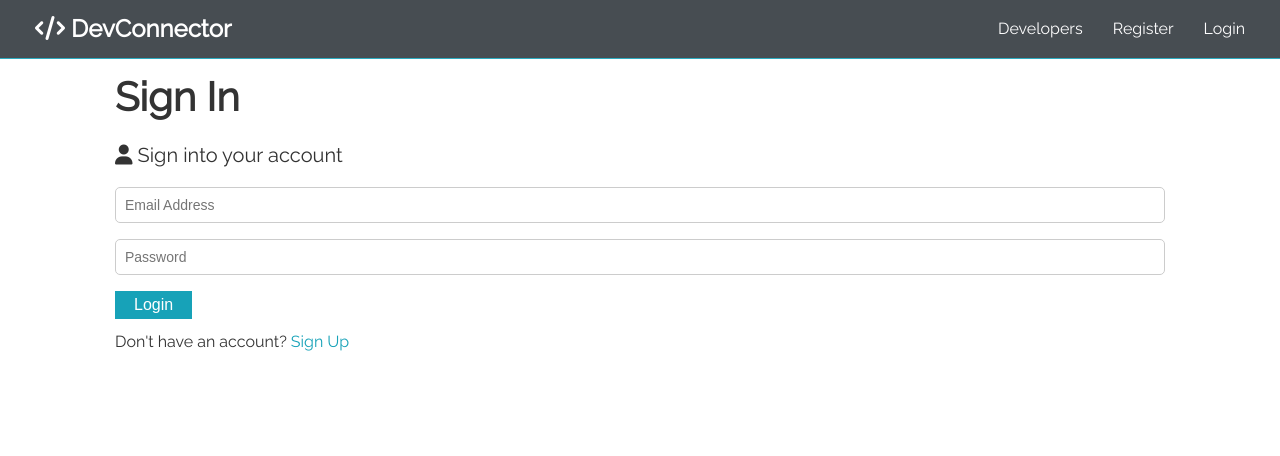
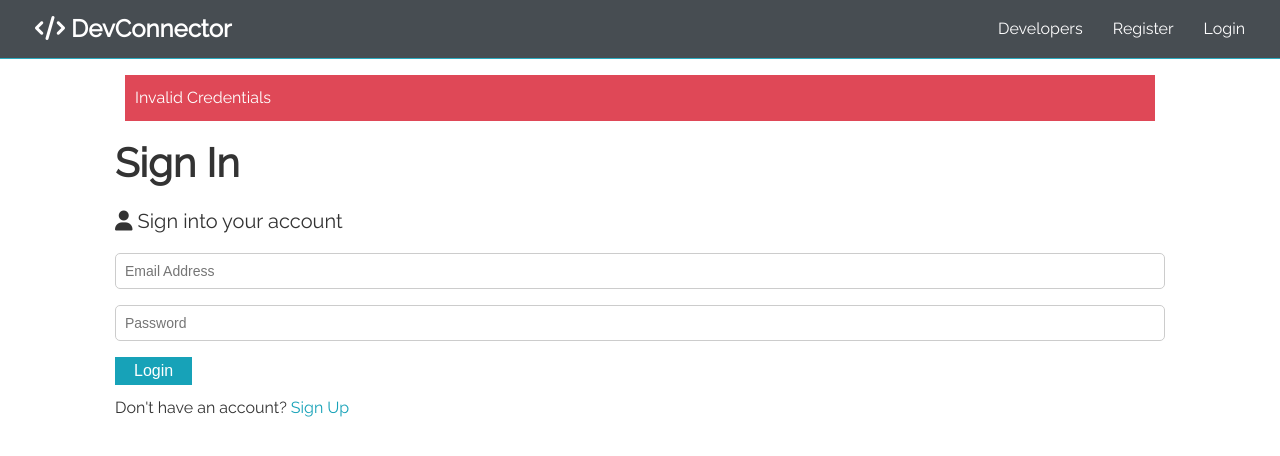
Before and after one commit to Suyash-Purwar/DevConnector, a website: page src/login.html in a window 1280 px wide. Drawn offline with nearby package versions, Linux system fonts and the light colour scheme; files that its build step writes are made by us from their sources.

Commit message:
Wrote alert utility classes and update set-text-color function in _config.scss

```diff
--- a/src/login.html
+++ b/src/login.html
@@ -23,6 +23,10 @@
 			</ul>
 		</nav>
 		<section class = "container">
+            <!-- Alert -->
+            <div class = "alert alert-danger">
+                Invalid Credentials
+            </div>
             <h1 class = "text-primary large">
                 Sign In
             </h1>
--- a/src/sass/_config.scss
+++ b/src/sass/_config.scss
@@ -10,7 +10,7 @@ $max-width: 1100px;
 
 // Set text color based on background
 @function set-text-color($color) {
-    @if (lightness($color) >= 50) {
+    @if (lightness($color) >= 60) {
         @return #333;
     } @else {
         @return #fff;
--- a/src/sass/_utilities.scss
+++ b/src/sass/_utilities.scss
@@ -90,3 +90,18 @@
         border: 1px #ccc solid;
     }
 }
+
+// ALERTS
+
+.alert {
+    padding: 1rem;
+    margin: 1rem;
+    opacity: 0.9;
+    background-color: $light-color;
+    color: #333;
+
+    &-primary { @include set-background($primary-color) }
+    &-dark { @include set-background($dark-color) }
+    &-success { @include set-background($success-color) }
+    &-danger { @include set-background($danger-color) }
+}
```
Also changed, not shown: dist/css/main.css, dist/login.html.
